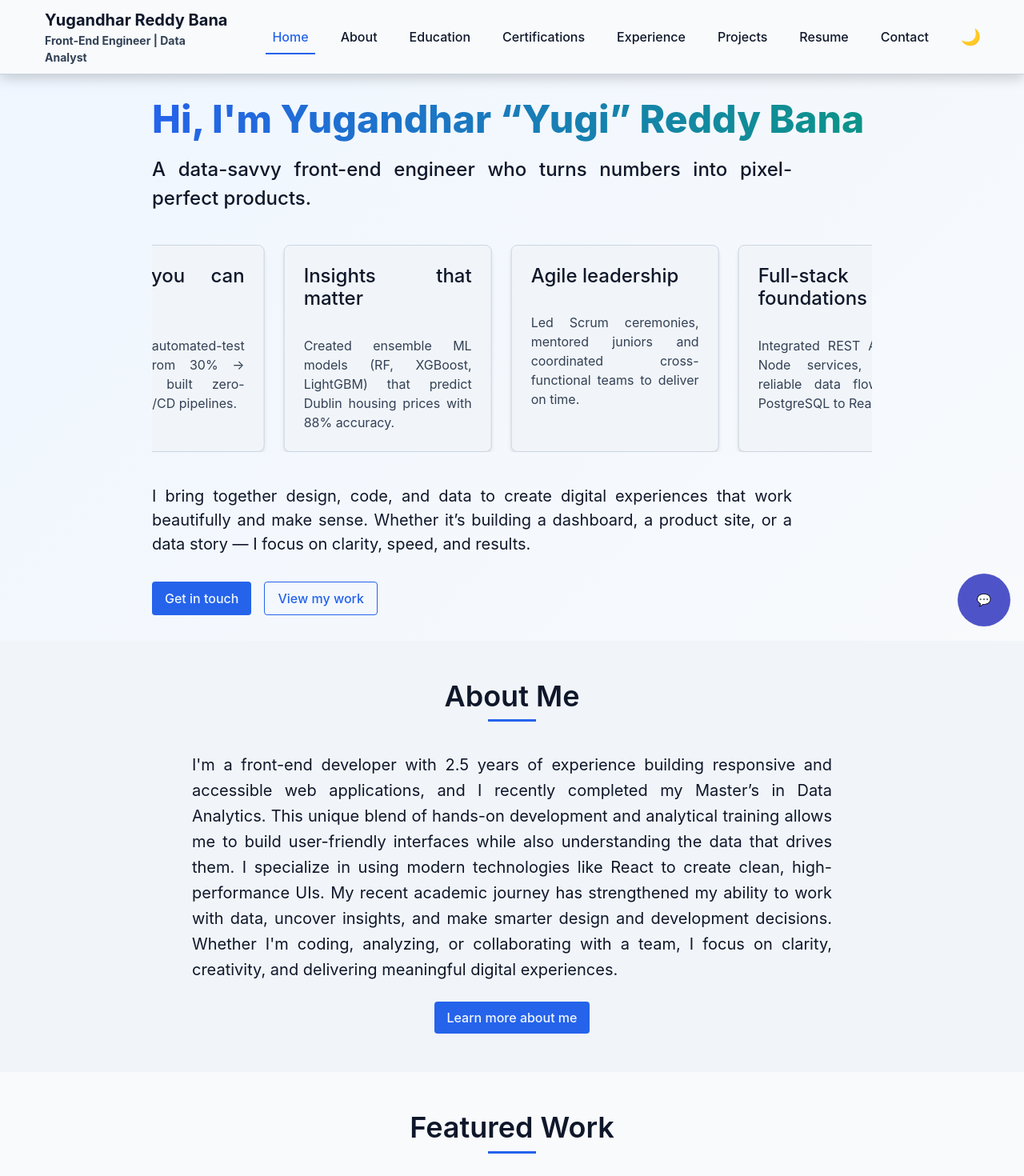
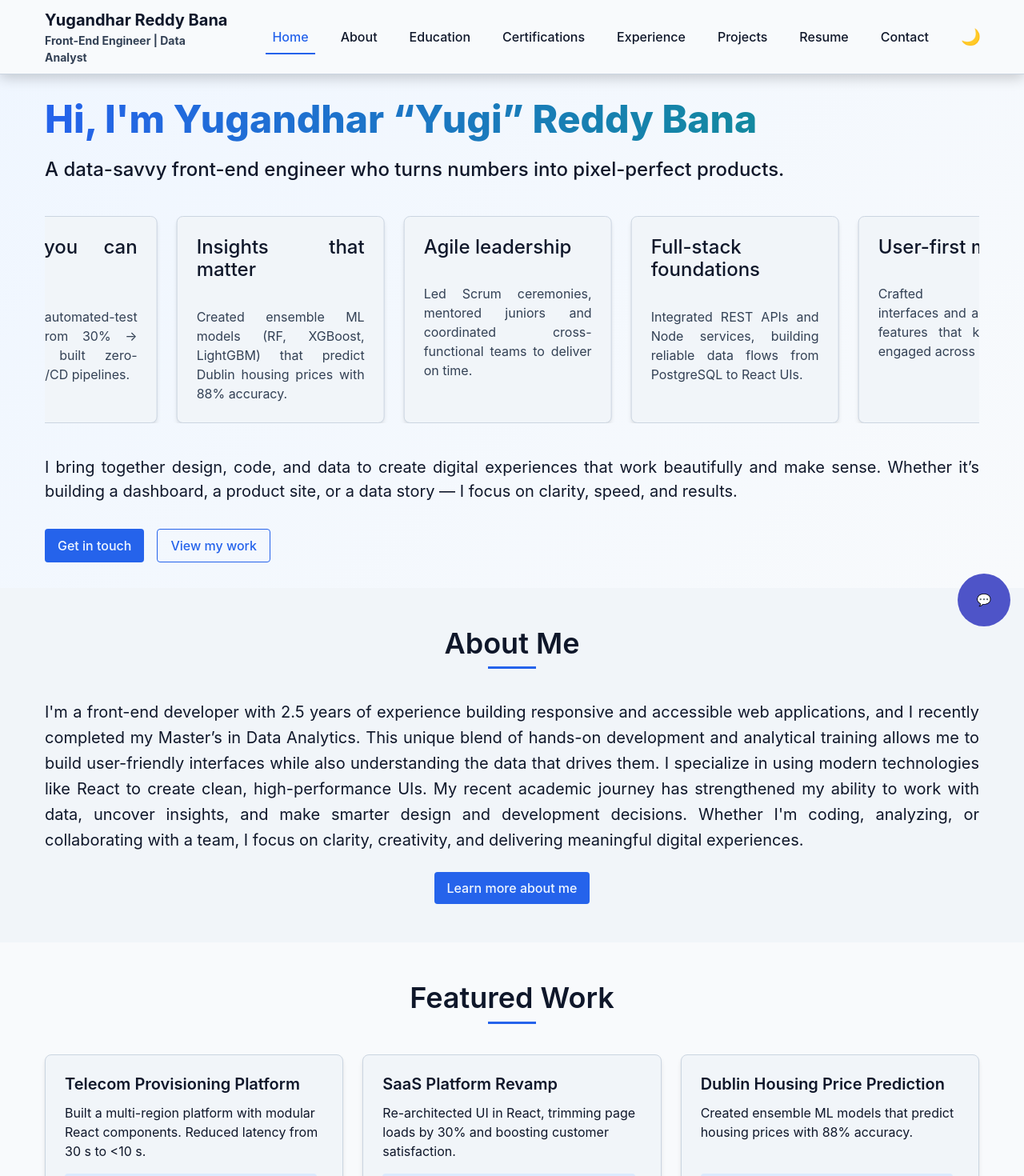
Before and after one commit to iTzMeYuGiBoo/Portfolio, a React (Create React App) app: page / in a window 1280 px wide. Shown: the top 1470 px of the page at 80% size. Built offline with nearby package versions, Linux system fonts and the light colour scheme.

Commit message:
Few css changes

```diff
--- a/src/pages/styles/HomePage.css
+++ b/src/pages/styles/HomePage.css
@@ -16,7 +16,7 @@
 }
 
 .hero-content {
-  max-width: 900px;
+  /* max-width: 900px; */
   margin: 0 auto;
 }
 
@@ -36,7 +36,7 @@
   font-weight: 500;
   margin-bottom: var(--space-8);
   color: var(--foreground);
-  max-width: 800px;
+  /* max-width: 800px; */
   animation: fadeIn 0.8s ease-out 0.2s backwards;
   line-height: var(--leading-normal);
 }
@@ -105,7 +105,7 @@
 
 .hero-cta {
   font-size: var(--text-xl);
-  max-width: 800px;
+  /* max-width: 800px; */
   margin-bottom: var(--space-8);
   animation: fadeIn 0.8s ease-out 0.4s backwards;
 }
@@ -144,7 +144,7 @@
 }
 
 .home-about-content {
-  max-width: 800px;
+  /* max-width: 800px; */
   margin: 0 auto;
   text-align: center;
 }
@@ -227,7 +227,7 @@
 }
 
 .contact-cta-content {
-  max-width: 800px;
+  /* max-width: 800px; */
   margin: 0 auto;
   text-align: center;
 }
--- a/src/styles/index.css
+++ b/src/styles/index.css
@@ -246,8 +246,8 @@ h6 {
 p {
   margin-bottom: var(--space-4);
   line-height: var(--leading-normal);
-  max-width: 65ch;
-  text-align: justify;
+  /* max-width: 65ch; */
+  /* text-align: justify; */
   text-justify: inter-word;
 }
 
```
